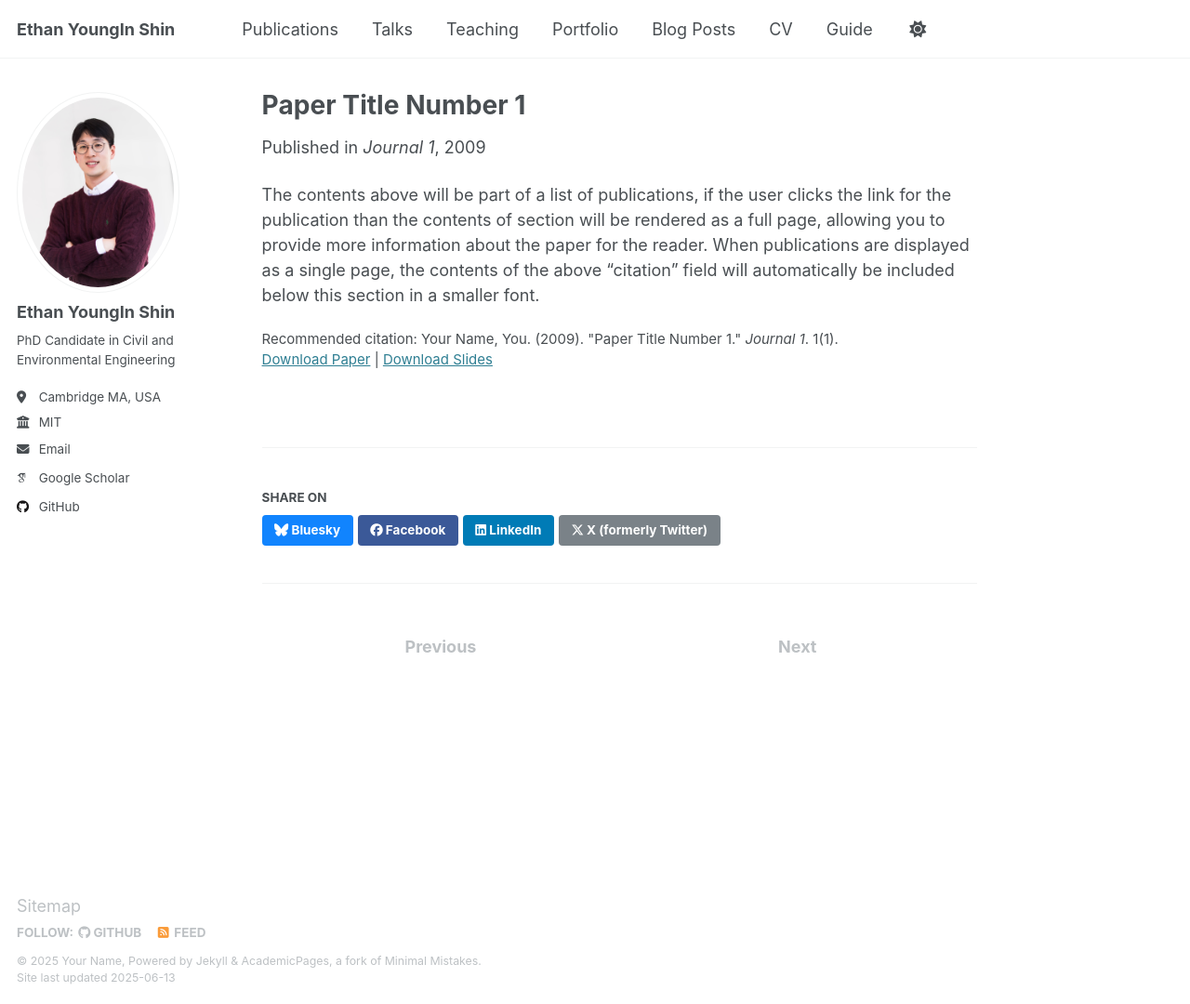
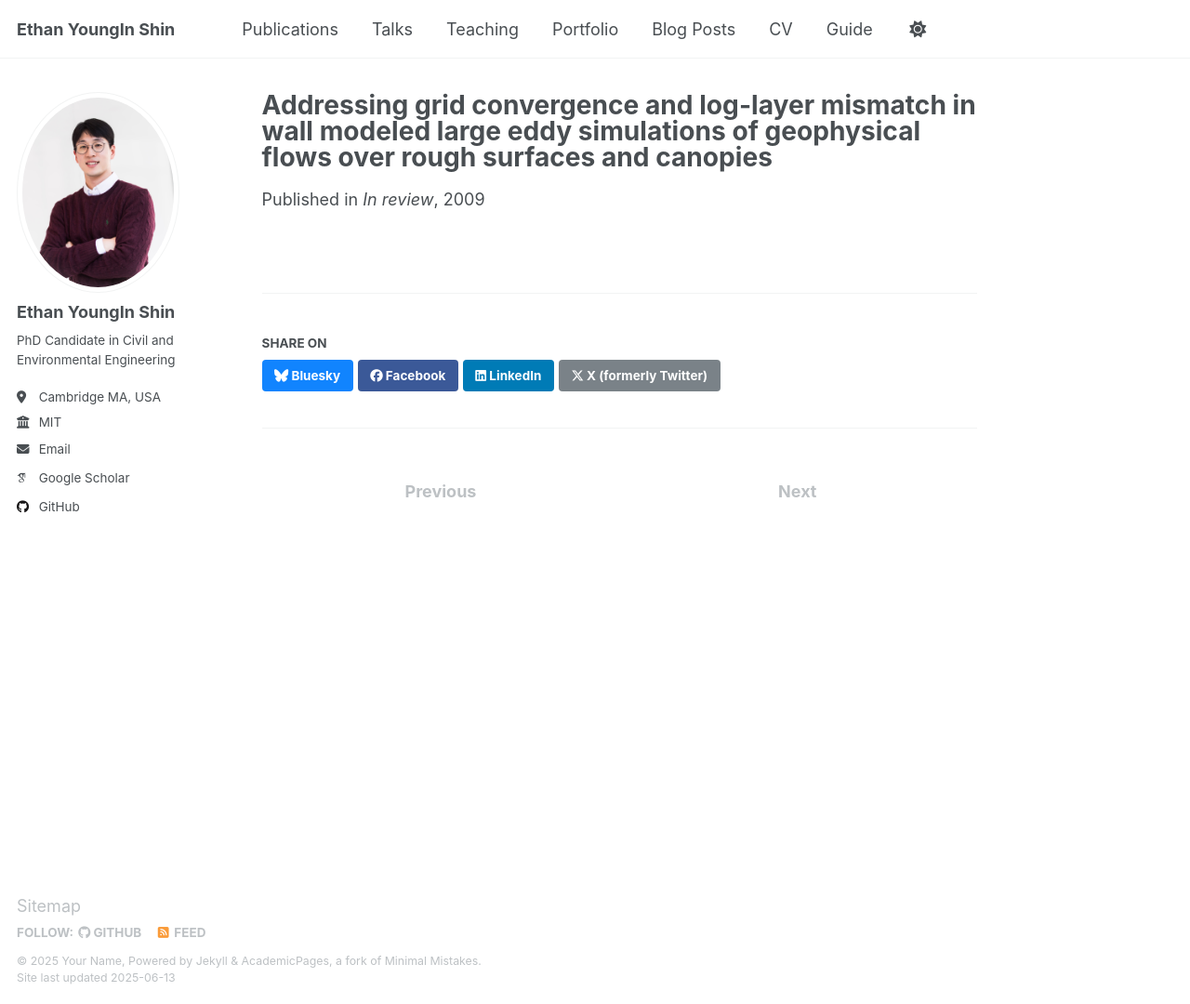
Before and after one commit to duddlshin/duddlshin.github.io, a Jekyll site: the page built from _publications/2009-10-01-paper-title-number-1.md, in a window 1280 px wide and 1080 px high. Shown: the whole window at 93% size. Built offline with Jekyll 4.4.1, drawn with Linux system fonts in a browser that asks for light colours; some web fonts are replaced.

Commit message:
Update 2009-10-01-paper-title-number-1.md

```diff
--- a/_publications/2009-10-01-paper-title-number-1.md
+++ b/_publications/2009-10-01-paper-title-number-1.md
@@ -1,14 +1,7 @@
 ---
-title: "Paper Title Number 1"
+title: "Addressing grid convergence and log-layer mismatch in wall modeled large eddy simulations of geophysical flows over rough surfaces and canopies"
 collection: publications
 category: manuscripts
 permalink: /publication/2009-10-01-paper-title-number-1
-excerpt: 'This paper is about the number 1. The number 2 is left for future work.'
-date: 2009-10-01
-venue: 'Journal 1'
-slidesurl: 'http://academicpages.github.io/files/slides1.pdf'
-paperurl: 'http://academicpages.github.io/files/paper1.pdf'
-citation: 'Your Name, You. (2009). &quot;Paper Title Number 1.&quot; <i>Journal 1</i>. 1(1).'
+venue: 'In review'
 ---
-
-The contents above will be part of a list of publications, if the user clicks the link for the publication than the contents of section will be rendered as a full page, allowing you to provide more information about the paper for the reader. When publications are displayed as a single page, the contents of the above "citation" field will automatically be included below this section in a smaller font.
```
